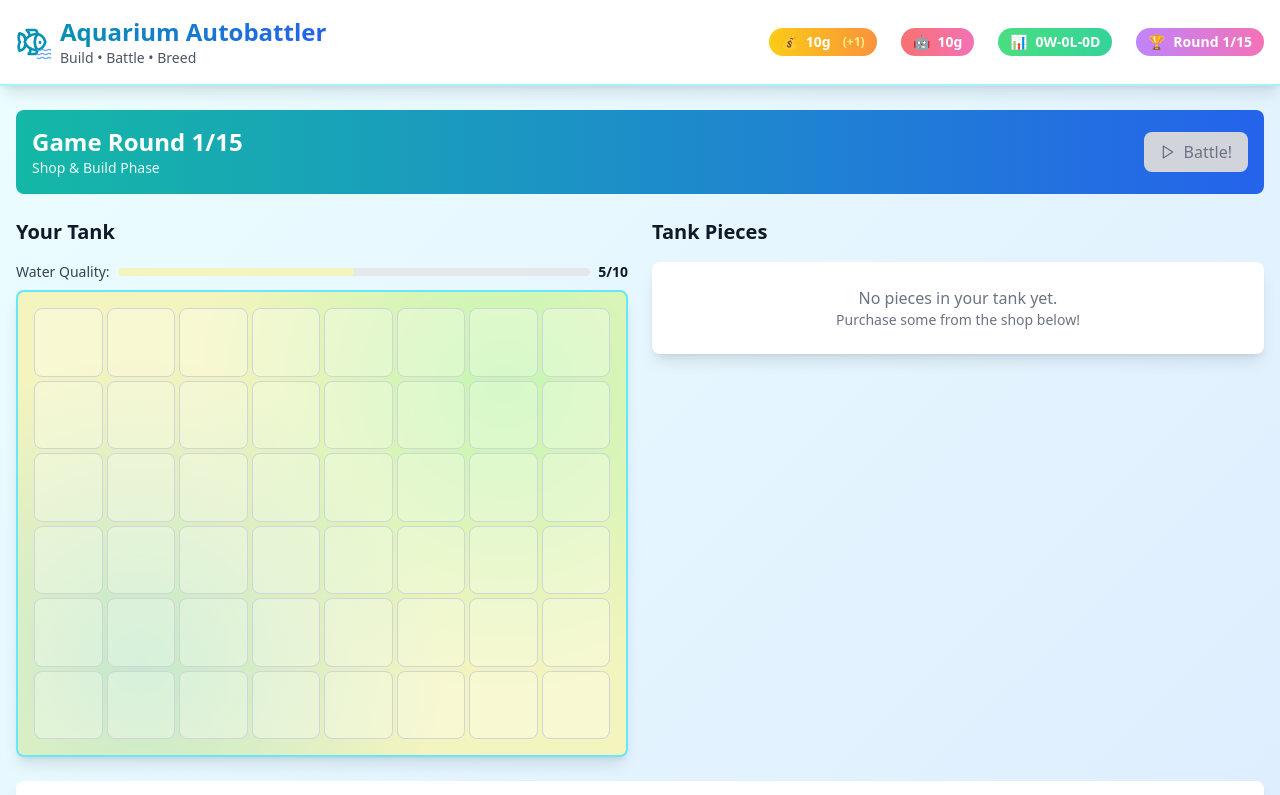
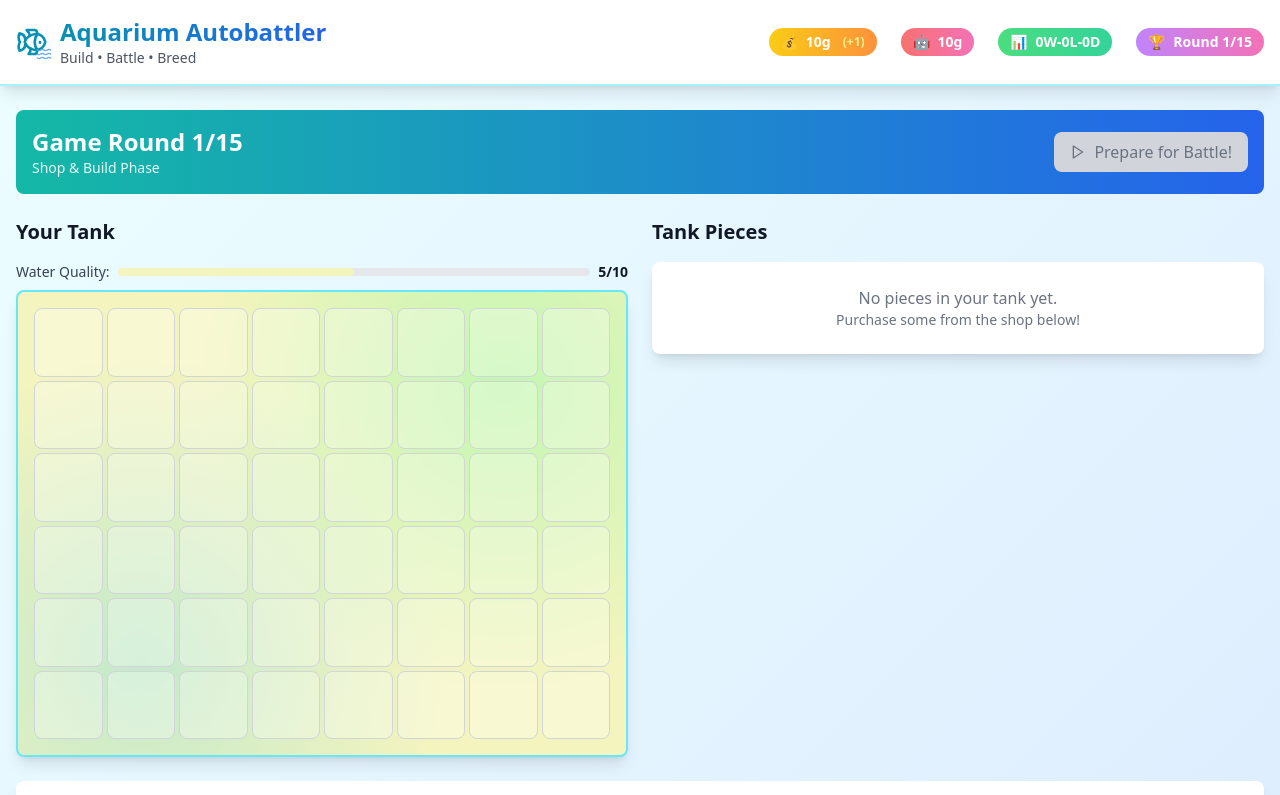
Before and after one commit to SobieskiCodes/aquarium-autobattle, a React (Vite) app: page / in a window 1280 px wide. Shown: the top 795 px of the page. Built offline with nearby package versions, Linux system fonts and the light colour scheme.

Commit message:
Rename battle button to 'Prepare for Battle'

```diff
--- a/src/components/GamePhase.tsx
+++ b/src/components/GamePhase.tsx
@@ -115,7 +115,7 @@ export const GamePhase: React.FC<GamePhaseProps> = ({
             `}
           >
             <Play size={16} />
-            {gameState.round === 15 ? 'Final Battle!' : 'Battle!'}
+            {gameState.round === 15 ? 'Prepare for Final Battle!' : 'Prepare for Battle!'}
           </button>
         </div>
       </div>
```
